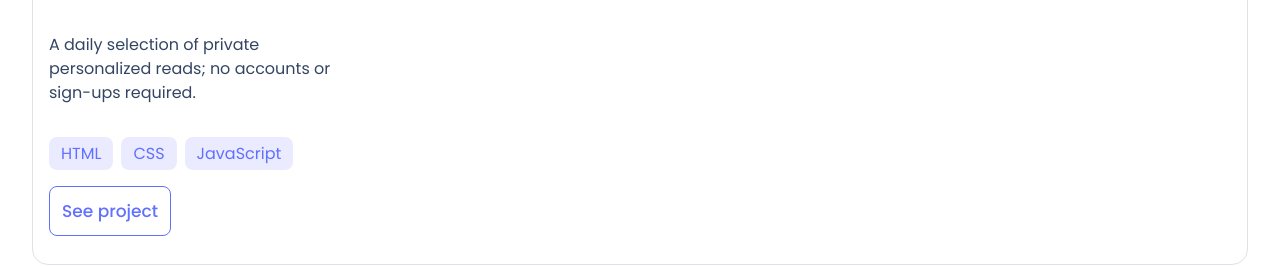
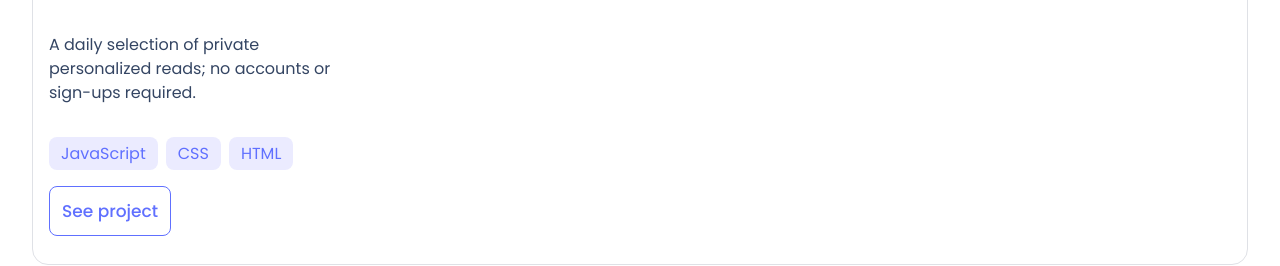
Before and after one commit to Kwamay/Porfolio_Setup_Project, a website: page index.html in a window 1280 px wide. Shown: the part 1162-1428 px from the top of the page. Drawn offline with nearby package versions, Linux system fonts and the light colour scheme.

Commit message:
Update styles.css

```diff
--- a/style.css
+++ b/style.css
@@ -217,8 +217,7 @@ body {
 }
 
 .language {
-  display: flex;
-  align-items: flex-start;
+  display: block;
   list-style-type: none;
   color: #6070ff;
   position: relative;
@@ -227,6 +226,7 @@ body {
 }
 
 .language-type {
+  float: right;
   background-color: #ebebff;
   padding: 4px 12px;
   border-radius: 8px;
```
